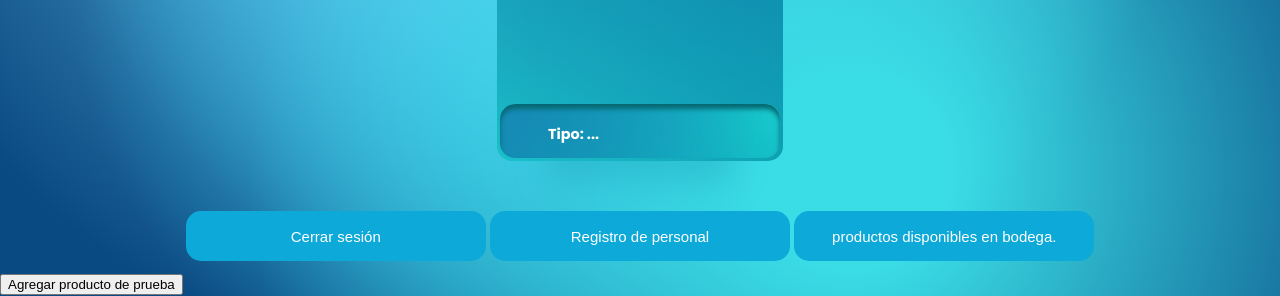
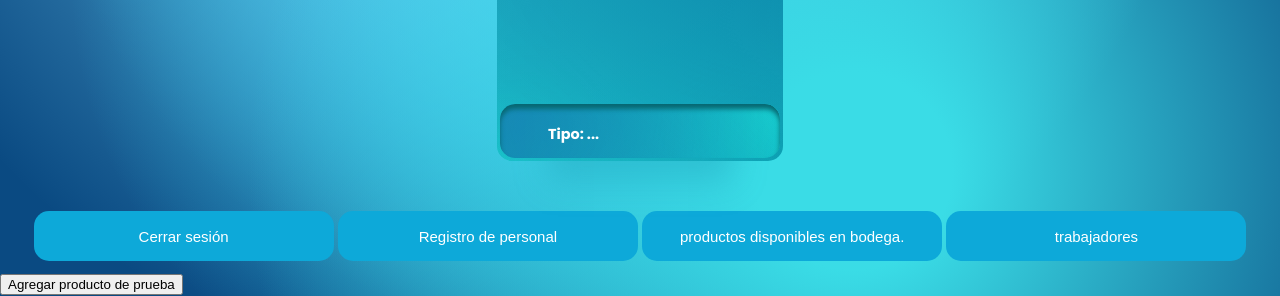
Before and after one commit to deralexsander/web_FerreMas, a Django app: page /perfil/ in a window 1280 px wide. Shown: the part 525-821 px from the top of the page. Run offline with Django 5.2, Linux system fonts and the light colour scheme; some libraries are stand-ins or nearby versions.

Commit message:
agrega html trabajadores

```diff
--- a/web_FerreMas/FerreMas/templates/web/perfil.html
+++ b/web_FerreMas/FerreMas/templates/web/perfil.html
@@ -36,6 +36,9 @@
     <a href="{% url 'bodega' %}">
       <button class="button-submit" style="width: 300px;">productos disponibles en bodega.</button>
     </a>
+    <a href="{% url 'trabajadores' %}">
+      <button class="button-submit" style="width: 300px;">trabajadores</button>
+    </a>
   </div>
 </div>
 
--- a/web_FerreMas/FerreMas/urls.py
+++ b/web_FerreMas/FerreMas/urls.py
@@ -10,4 +10,5 @@ urlpatterns = [
     path('registro_personal/', views.registro_personal, name="registro_personal"),
     path('bodega/', views.bodega, name="bodega"),
     path("api/subir-imagen/", views.subir_imagen, name="subir_imagen"),
+    path('trabajadores/', views.trabajadores, name="trabajadores"),
 ]
--- a/web_FerreMas/FerreMas/views.py
+++ b/web_FerreMas/FerreMas/views.py
@@ -26,6 +26,9 @@ def registro_personal(request):
 def bodega(request):
     return render(request, 'web/bodega.html')
 
+def trabajadores(request):
+    return render(request, 'web/trabajadores.html')
+
 
 # Vista para recibir la imagen desde el formulario y guardarla con el código UUID
 @csrf_exempt
```
Also changed, not shown: web_FerreMas/FerreMas/templates/web/trabajadores.html (added, +10 -0 lines).
